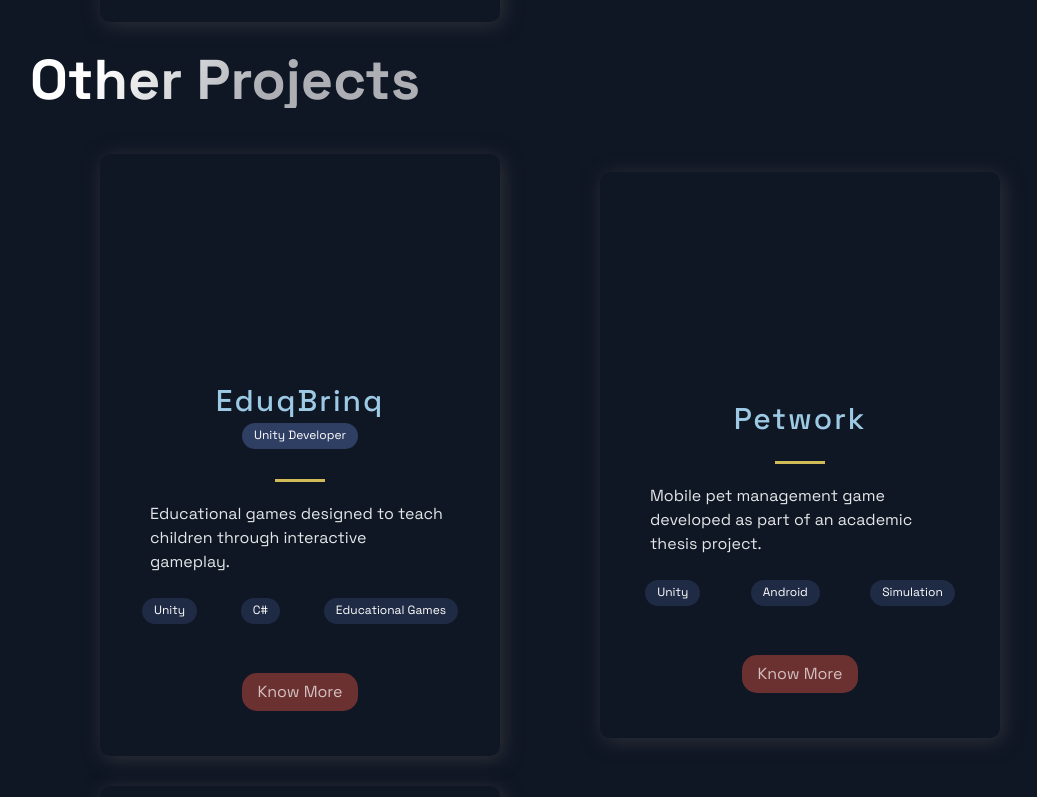
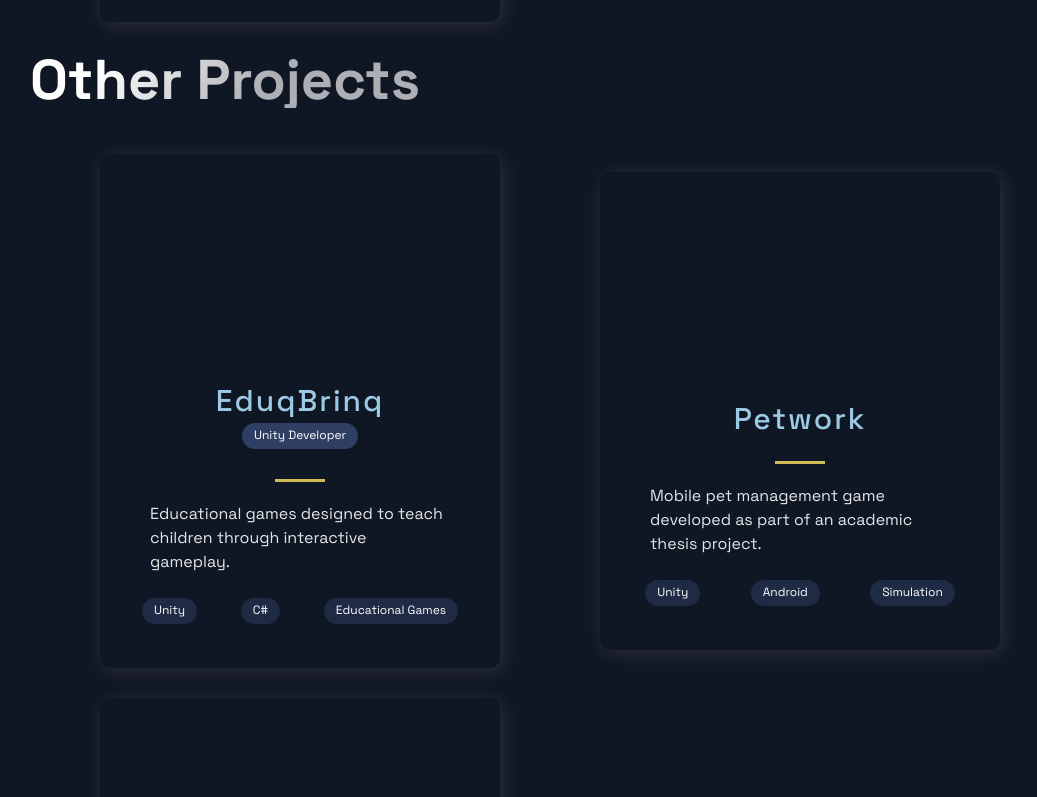
Before and after one commit to CaliloKZ/Portfolio, a Next.js app: page / in a window 1280 px wide. Shown: the part 2000-2797 px from the top of the page, without its empty margins (90-1127 px from the left). Built offline with nearby package versions, Linux system fonts and the light colour scheme.

Commit message:
header fix and removed link from other projects

```diff
--- a/src/components/Header/Header.js
+++ b/src/components/Header/Header.js
@@ -22,7 +22,7 @@ const Header = () =>  (
       </li>
       <li>
         <Link href="#tech">
-          <NavLink>Technologies</NavLink>
+          <NavLink>Technical Skills</NavLink>
         </Link>
       </li>
       <li>
--- a/src/components/Projects/Projects.js
+++ b/src/components/Projects/Projects.js
@@ -78,7 +78,6 @@ const Projects = () => (
     </GridContainer>
 
     <SectionTitle>Other Projects</SectionTitle>
-
     <GridContainer>
     {otherProjects.map((p,i)=>(
     <BlogCard key={i}>
@@ -107,11 +106,6 @@ const Projects = () => (
               })}
             </TagList>
             </div>
-            <UtilityList>
-              <Link href={`/projects/${p.slug}`}>
-              <ExternalLinks>Know More</ExternalLinks>
-              </Link>
-            </UtilityList>
           </BlogCard>
     ))}
     </GridContainer>
```
